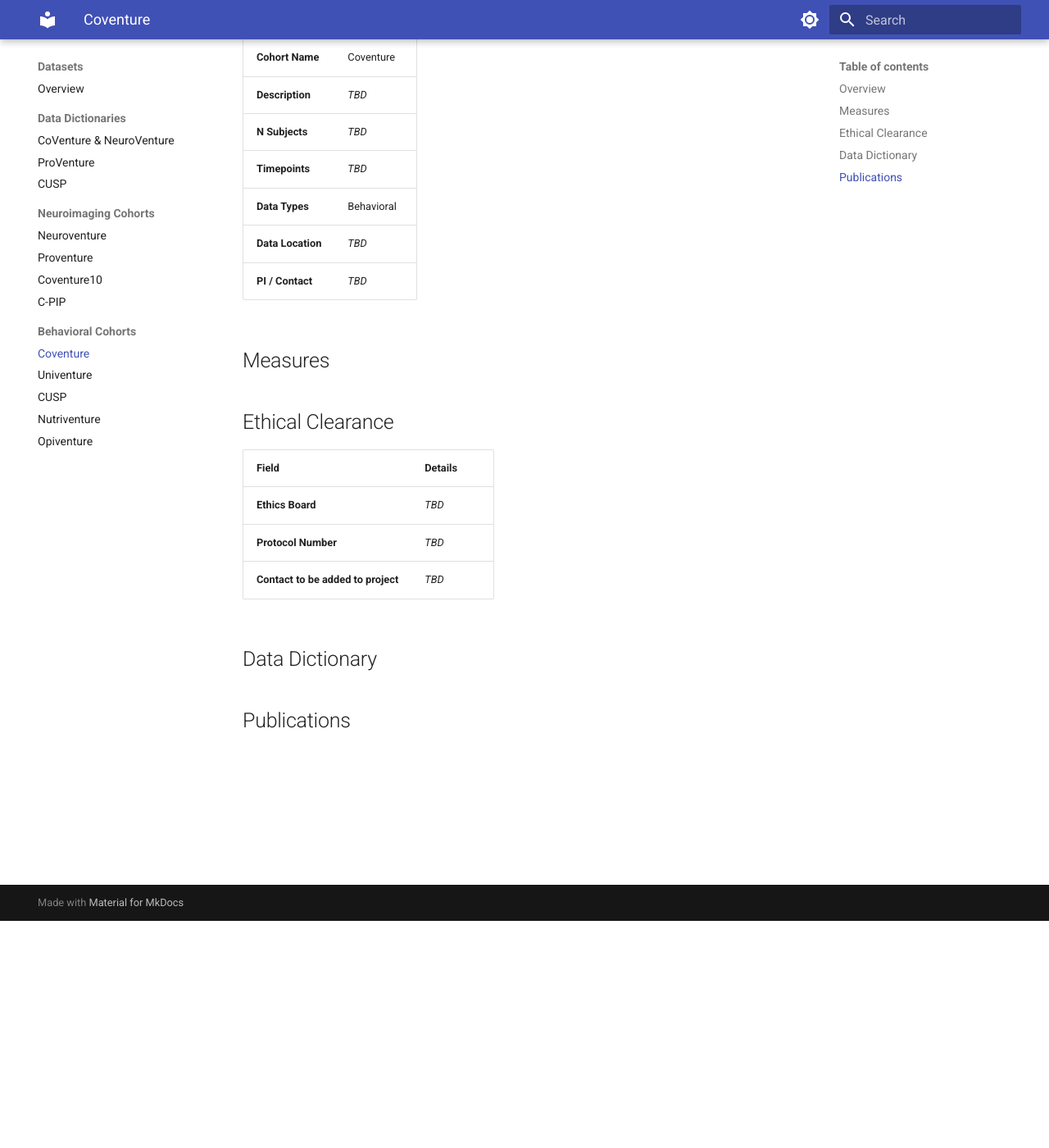
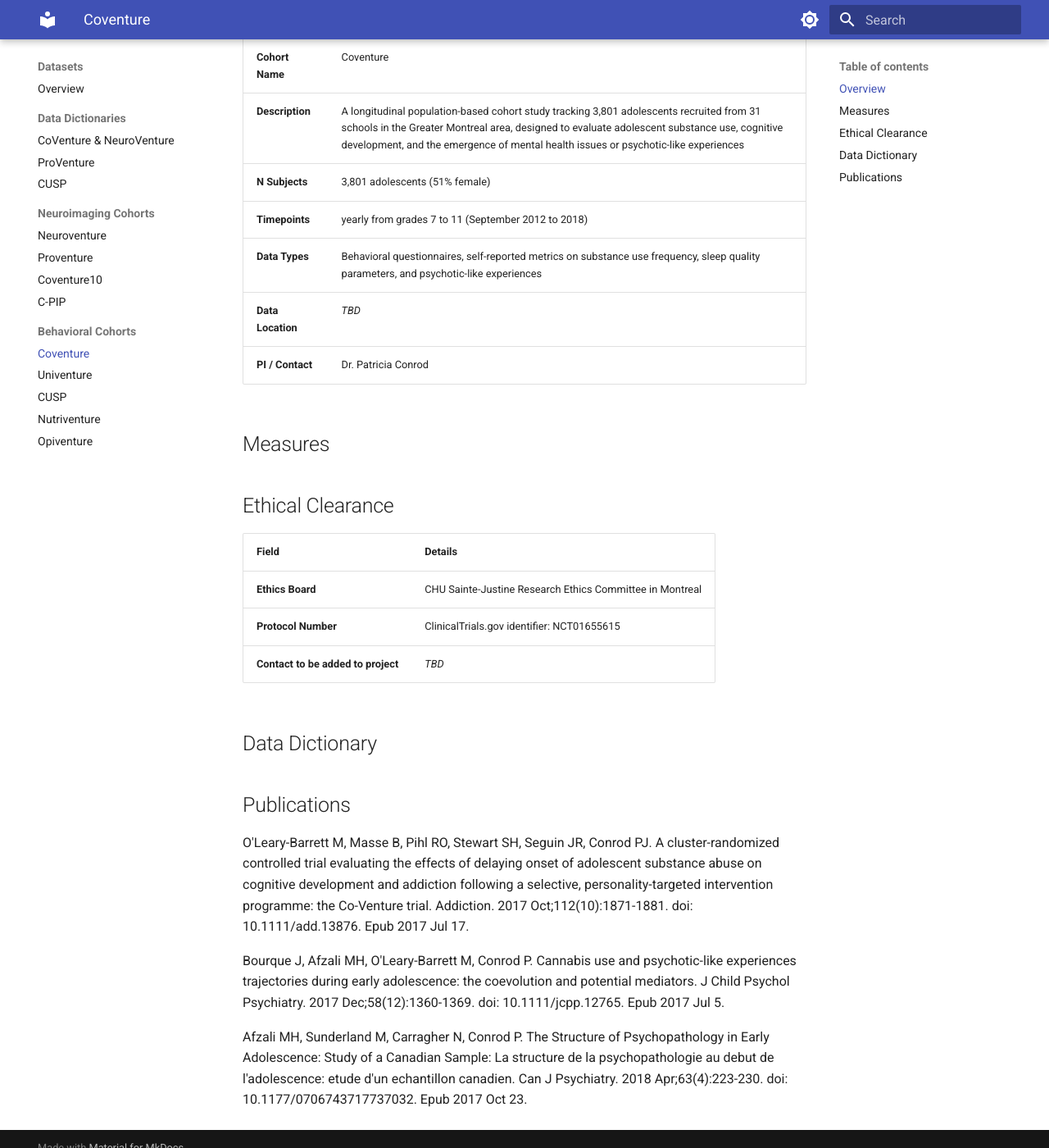
Before and after one commit to subhasriviswa/lab-wiki, an MkDocs documentation site: the page built from docs/datasets/behavioral/coventure.md, in a window 1280 px wide and 1400 px high, scrolled down 277 px. Shown: the whole window at 82% size. Built offline with MkDocs 1.6.1 and Material for MkDocs 9.7.7, drawn with Linux system fonts in a browser that asks for light colours.

Commit message:
Enhance Coventure dataset documentation
Updated the Coventure dataset documentation with detailed descriptions, subject counts, timepoints, data types, principal investigator contact, ethics board information, and relevant publications.

```diff
--- a/docs/datasets/behavioral/coventure.md
+++ b/docs/datasets/behavioral/coventure.md
@@ -5,12 +5,12 @@
 | Field | Details |
 |-------|---------|
 | **Cohort Name** | Coventure |
-| **Description** | *TBD* |
-| **N Subjects** | *TBD* |
-| **Timepoints** | *TBD* |
-| **Data Types** | Behavioral |
+| **Description** | A longitudinal population-based cohort study tracking 3,801 adolescents recruited from 31 schools in the Greater Montreal area, designed to evaluate adolescent substance use, cognitive development, and the emergence of mental health issues or psychotic-like experiences |
+| **N Subjects** | 3,801 adolescents (51% female) |
+| **Timepoints** | yearly from grades 7 to 11 (September 2012 to 2018) |
+| **Data Types** | Behavioral questionnaires, self-reported metrics on substance use frequency, sleep quality parameters, and psychotic-like experiences |
 | **Data Location** | *TBD* |
-| **PI / Contact** | *TBD* |
+| **PI / Contact** | Dr. Patricia Conrod |
 
 ## Measures
 
@@ -20,8 +20,8 @@
 
 | Field | Details |
 |-------|---------|
-| **Ethics Board** | *TBD* |
-| **Protocol Number** | *TBD* |
+| **Ethics Board** | CHU Sainte-Justine Research Ethics Committee in Montreal |
+| **Protocol Number** | ClinicalTrials.gov identifier: NCT01655615 |
 | **Contact to be added to project** | *TBD* |
 
 ## Data Dictionary
@@ -31,3 +31,9 @@
 ## Publications
 
 <!-- TODO: List publications using this dataset -->
+
+O'Leary-Barrett M, Masse B, Pihl RO, Stewart SH, Seguin JR, Conrod PJ. A cluster-randomized controlled trial evaluating the effects of delaying onset of adolescent substance abuse on cognitive development and addiction following a selective, personality-targeted intervention programme: the Co-Venture trial. Addiction. 2017 Oct;112(10):1871-1881. doi: 10.1111/add.13876. Epub 2017 Jul 17.
+
+Bourque J, Afzali MH, O'Leary-Barrett M, Conrod P. Cannabis use and psychotic-like experiences trajectories during early adolescence: the coevolution and potential mediators. J Child Psychol Psychiatry. 2017 Dec;58(12):1360-1369. doi: 10.1111/jcpp.12765. Epub 2017 Jul 5.
+
+Afzali MH, Sunderland M, Carragher N, Conrod P. The Structure of Psychopathology in Early Adolescence: Study of a Canadian Sample: La structure de la psychopathologie au debut de l'adolescence: etude d'un echantillon canadien. Can J Psychiatry. 2018 Apr;63(4):223-230. doi: 10.1177/0706743717737032. Epub 2017 Oct 23.
```
